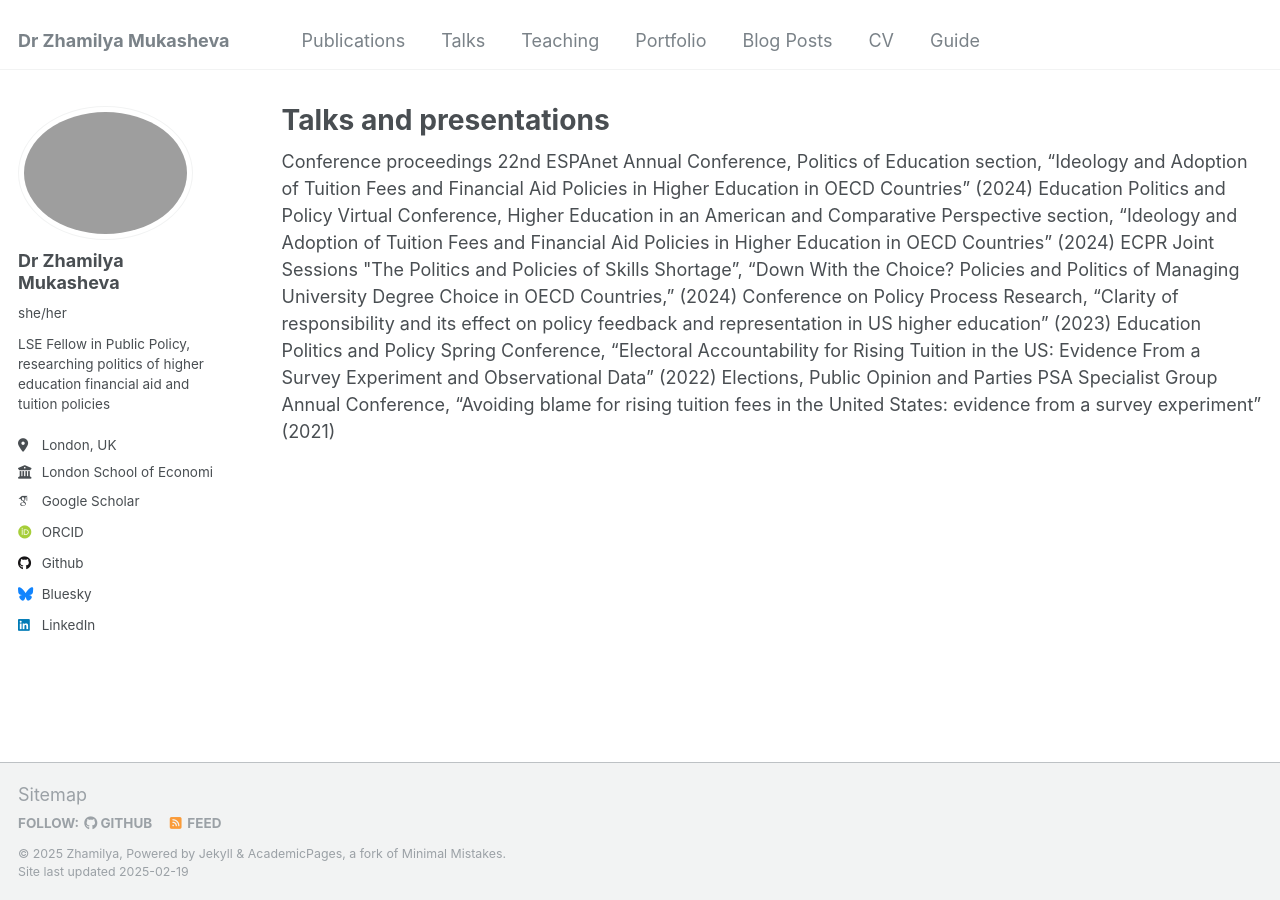
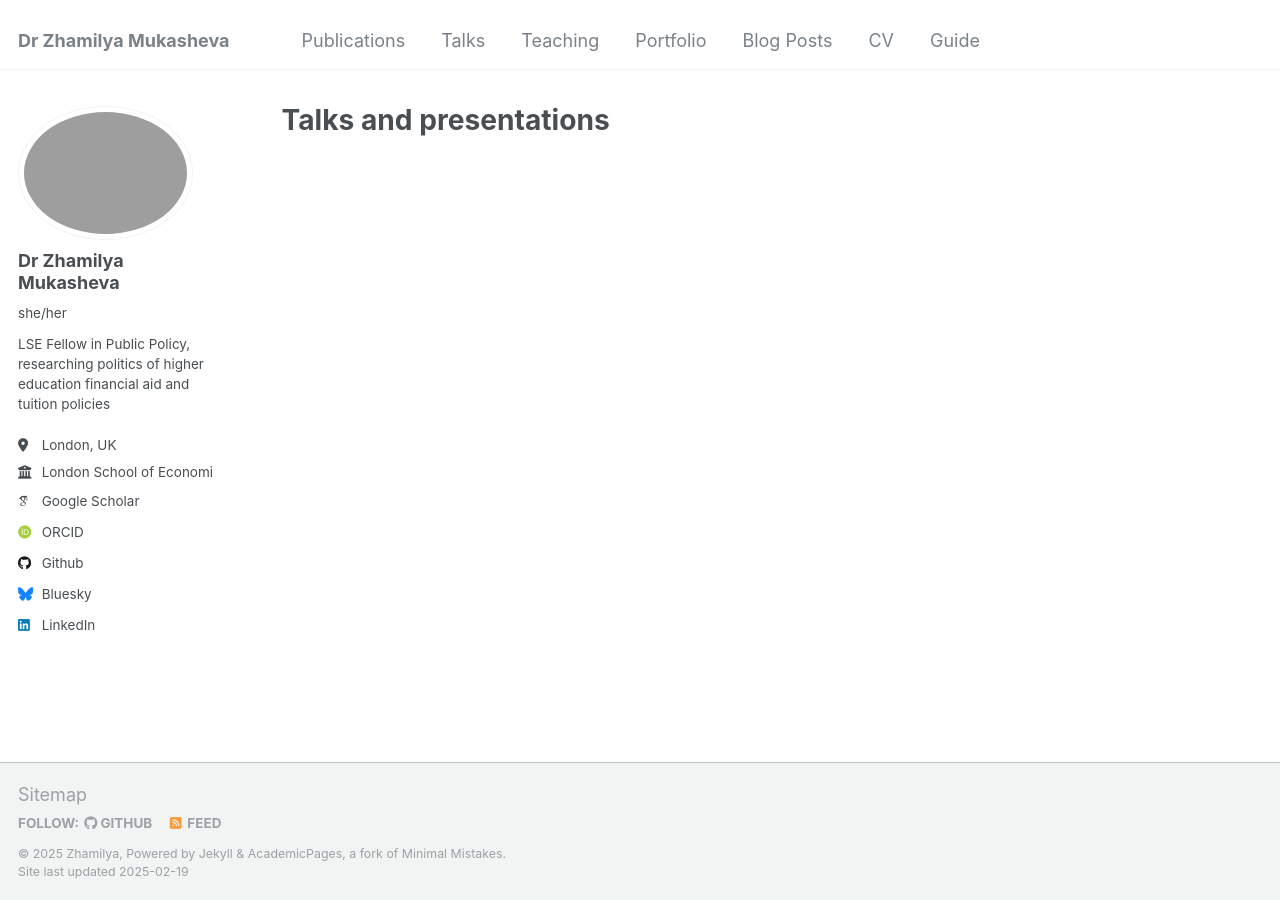
Before and after one commit to zhamilya-mukasheva/zhamilya-mukasheva, a Jekyll site: the page built from _pages/talks.html, in a window 1280 px wide. Built offline with Jekyll 4.4.1, drawn with Linux system fonts in a browser that asks for light colours; some web fonts are replaced.

Commit message:
Update talks.html

```diff
--- a/_pages/talks.html
+++ b/_pages/talks.html
@@ -1,14 +1,5 @@
 ---
 layout: archive
 title: "Talks and presentations"
-permalink: /talks/
-author_profile: true
+
 ---
-
-Conference proceedings
-22nd ESPAnet Annual Conference, Politics of Education section, “Ideology and Adoption of Tuition Fees and Financial Aid Policies in Higher Education in OECD Countries” (2024)
-Education Politics and Policy Virtual Conference, Higher Education in an American and Comparative Perspective section, “Ideology and Adoption of Tuition Fees and Financial Aid Policies in Higher Education in OECD Countries” (2024)
-ECPR Joint Sessions "The Politics and Policies of Skills Shortage”, “Down With the Choice? Policies and Politics of Managing University Degree Choice in OECD Countries,” (2024)
-Conference on Policy Process Research, “Clarity of responsibility and its effect on policy feedback and representation in US higher education” (2023)
-Education Politics and Policy Spring Conference, “Electoral Accountability for Rising Tuition in the US: Evidence From a Survey Experiment and Observational Data” (2022)
-Elections, Public Opinion and Parties PSA Specialist Group Annual Conference, “Avoiding blame for rising tuition fees in the United States: evidence from a survey experiment” (2021)
```
